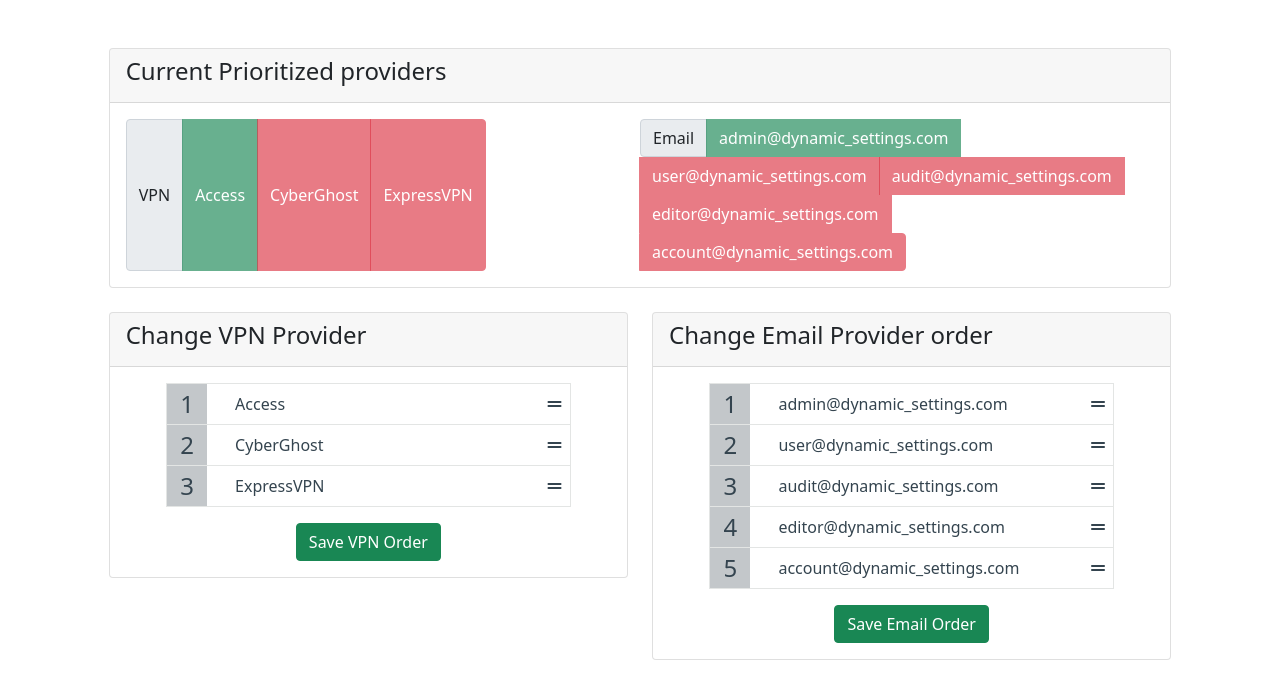
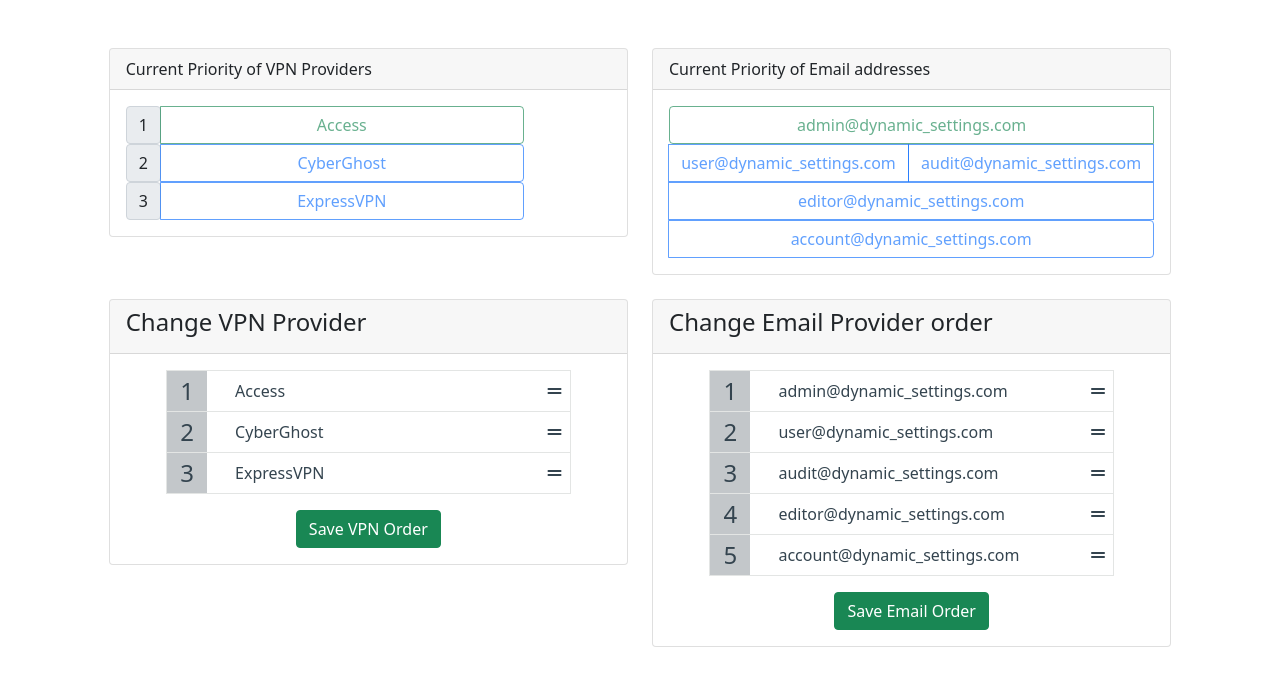
Before and after one commit to Sirneij/django_dynamic_global_settings, a Django app: page / in a window 1280 px wide. Shown: the top 699 px of the page. Run offline with Django 4.2, Linux system fonts and the light colour scheme; data comes from the database, SQL or seed files in the repository; some libraries are stand-ins or nearby versions.

Commit message:
removed extra context from index

```diff
--- a/templates/index.html
+++ b/templates/index.html
@@ -75,40 +75,52 @@
   <body>
     <div class="content">
       <div class="row justify-content-center mt-5">
-        <div class="col-md-10 grid-margin stretch-card">
+        <div class="col-md-5 grid-margin stretch-card">
           <div class="card">
-            <div class="card-header">
-              <h4>Current Prioritized providers</h4>
+            <div class="card-header">Current Priority of VPN Providers</div>
+            <div class="card-body">
+              <div
+                class="btn-group-vertical d-flex"
+                role="group"
+                aria-label="Default VPN Provider priority"
+              >
+                {% for p in generic_settings.default_vpn_provider %}
+                <div class="input-group">
+                  <div class="input-group-prepend">
+                    <div class="input-group-text">{{forloop.counter}}</div>
                   </div>
-            <div class="card-body">
-              <div class="d-flex">
-                <div class="input-group flex-wrap">
-                  <span class="input-group-text" id="addon-wrapping">VPN</span>
-                  {% for p in generic_settings.default_vpn_provider %}
                   <button
                     type="button"
-                    class="btn btn-{% if forloop.first %}success{% else %}danger{% endif %}"
+                    class="btn-outline-{% if forloop.first %}success{% else %}primary{% endif %} btn w-75"
                     disabled
                   >
-                    {{p|capfirst}}
+                    {{p}}
                   </button>
+                </div>
+
                 {% endfor %}
               </div>
-
-                <div class="input-group flex-wrap">
-                  <span class="input-group-text" id="addon-wrapping"
-                    >Email</span
+            </div>
+          </div>
+        </div>
+        <div class="col-md-5 grid-margin stretch-card">
+          <div class="card">
+            <div class="card-header">Current Priority of Email addresses</div>
+            <div class="card-body">
+              <div
+                class="btn-group d-flex flex-wrap"
+                role="group"
+                aria-label="Default Email priority"
               >
                 {% for p in generic_settings.default_from_email %}
                 <button
                   type="button"
-                    class="btn btn-{% if forloop.first %}success{% else %}danger{% endif %}"
+                  class="btn btn-outline-{% if forloop.first %}success{% else %}primary{% endif %}"
                   disabled
                 >
                   {{p}}
                 </button>
                 {% endfor %}
-                </div>
               </div>
             </div>
           </div>
```
Lines whose indentation alone changed are shown as unchanged.
